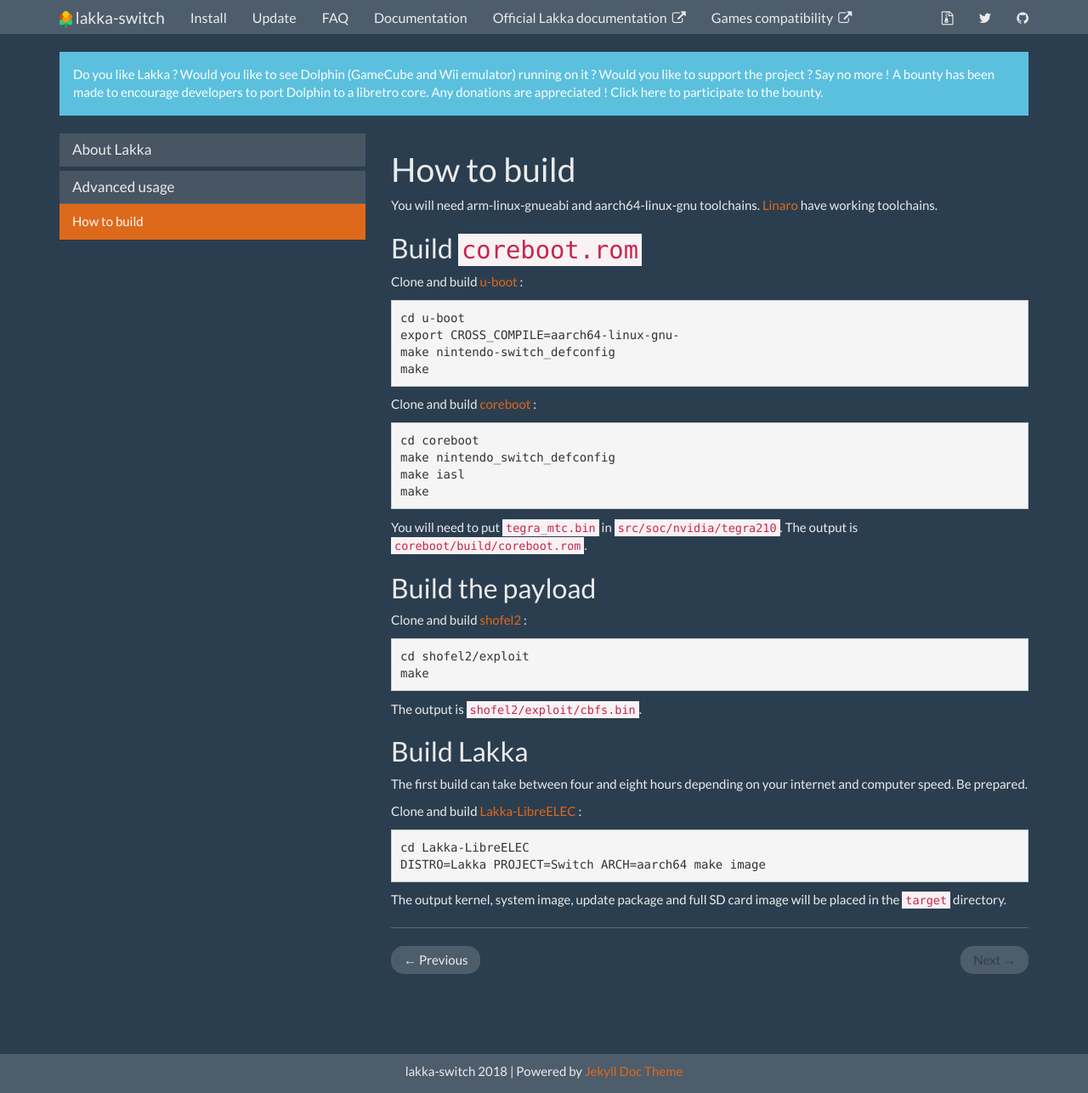
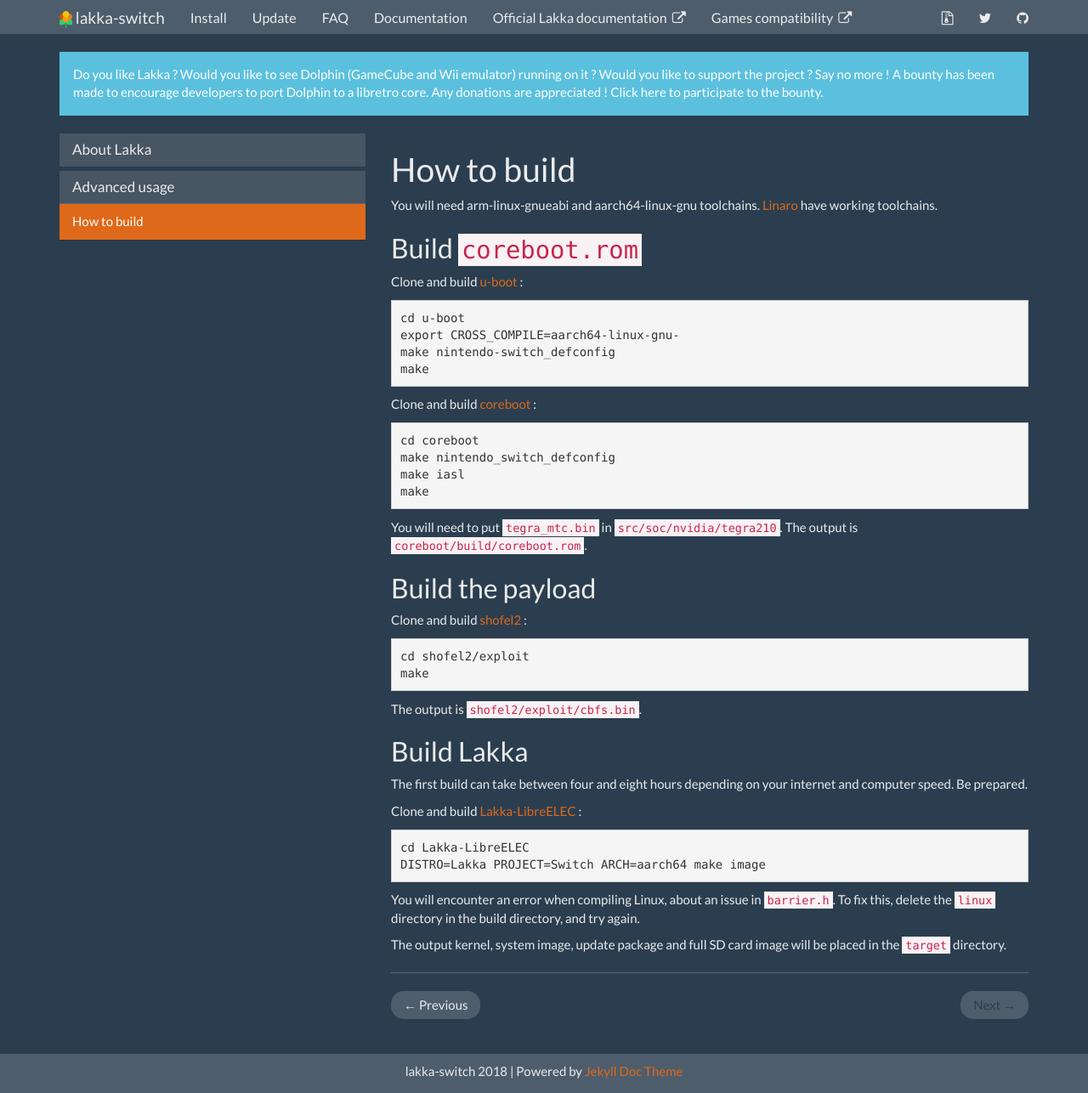
Before and after one commit to lakka-switch/documentation, a Jekyll site: the page built from _docs/howtobuild.md, in a window 1280 px wide and 1286 px high. Shown: the whole window at 85% size. Built offline with Jekyll 4.4.1, drawn with Linux system fonts in a browser that asks for light colours; nearby versions of some CDN libraries.

Commit message:
Update howtobuild.md

````diff
--- a/_docs/howtobuild.md
+++ b/_docs/howtobuild.md
@@ -49,4 +49,6 @@
 DISTRO=Lakka PROJECT=Switch ARCH=aarch64 make image
 ```
 
+You will encounter an error when compiling Linux, about an issue in `barrier.h`. To fix this, delete the `linux` directory in the build directory, and try again.
+
 The output kernel, system image, update package and full SD card image will be placed in the `target` directory.
````
